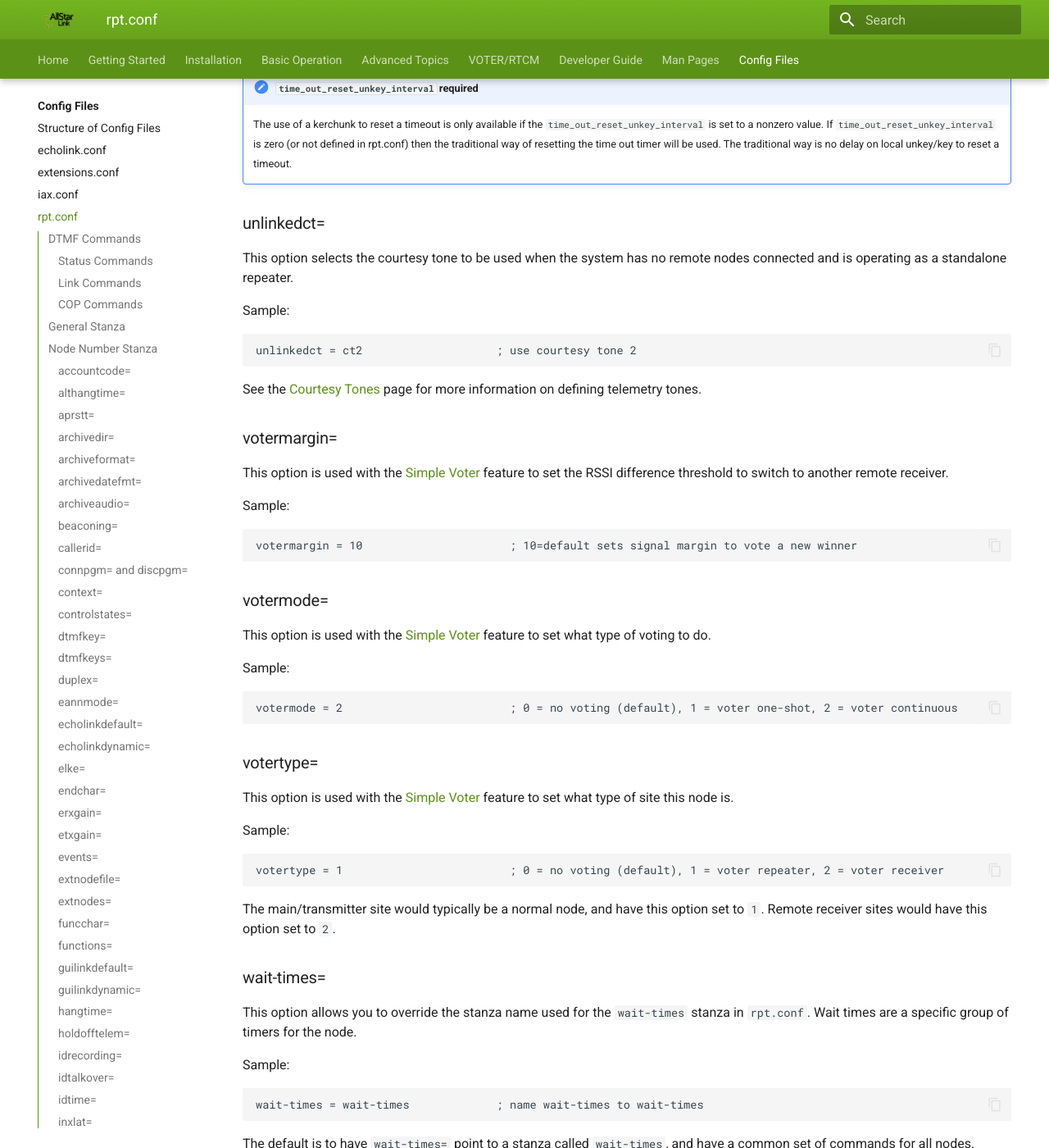
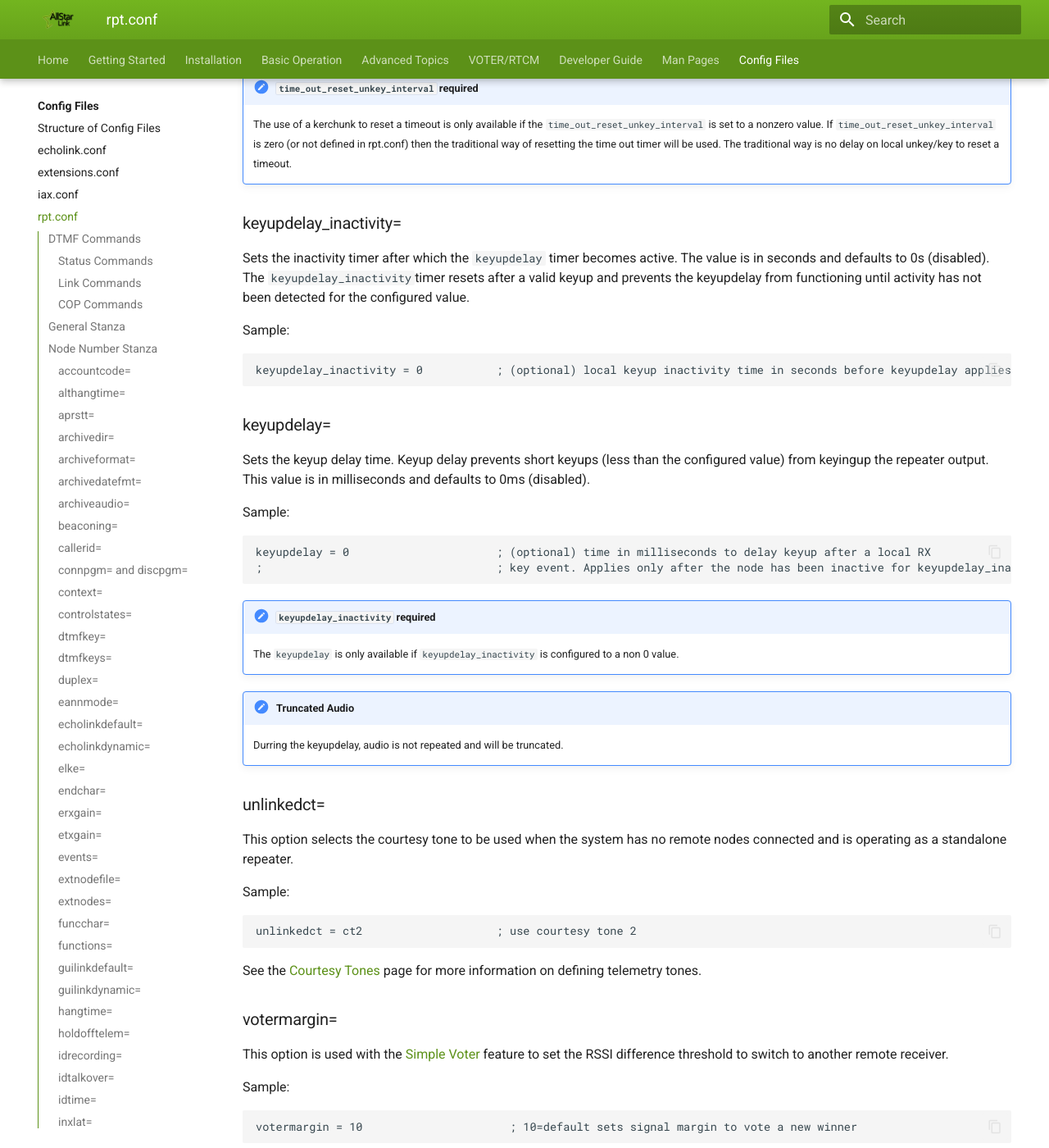
Before and after one commit to AllStarLink/ASL3-Manual, an MkDocs documentation site: the page built from docs/config/rpt_conf.md, in a window 1280 px wide and 1400 px high, scrolled down 37069 px. Shown: the whole window at 82% size. Built offline with MkDocs 1.6.1 and Material for MkDocs 9.7.7, drawn with Linux system fonts in a browser that asks for light colours.

Commit message:
Add keyup delay

````diff
--- a/docs/config/rpt_conf.md
+++ b/docs/config/rpt_conf.md
@@ -1413,6 +1413,29 @@ time_out_reset_kerchunk_interval = 250                  ; transmit time-out keyu
 !!! note  "`time_out_reset_unkey_interval` required"
     The use of a kerchunk to reset a timeout is only available if the `time_out_reset_unkey_interval` is set to a nonzero value. If `time_out_reset_unkey_interval` is zero (or not defined in rpt.conf) then the traditional way of resetting the time out timer will be used. The traditional way is no delay on local unkey/key to reset a timeout.
 
+### keyupdelay_inactivity=
+Sets the inactivity timer after which the `keyupdelay` timer becomes active.  The value is in seconds and defaults to 0s (disabled).
+The `keyupdelay_inactivity`timer resets after a valid keyup and prevents the keyupdelay from functioning until activity has not been detected for the configured value.
+
+Sample:
+```
+keyupdelay_inactivity = 0           ; (optional) local keyup inactivity time in seconds before keyupdelay applies.
+```
+
+### keyupdelay=
+Sets the keyup delay time.  Keyup delay prevents short keyups (less than the configured value) from keyingup the repeater output.  This value is in milliseconds and defaults to 0ms (disabled).
+
+Sample:
+```
+keyupdelay = 0                      ; (optional) time in milliseconds to delay keyup after a local RX
+;                                   ; key event. Applies only after the node has been inactive for keyupdelay_inactivity time.
+```
+!!!note "`keyupdelay_inactivity` required"
+    The `keyupdelay` is only available if `keyupdelay_inactivity` is configured to a non 0 value.
+
+!!!note "Truncated Audio"
+    Durring the keyupdelay, audio is not repeated and will be truncated.
+
 ### unlinkedct=
 This option selects the courtesy tone to be used when the system has no remote nodes connected and is operating as a standalone repeater.
 
````
